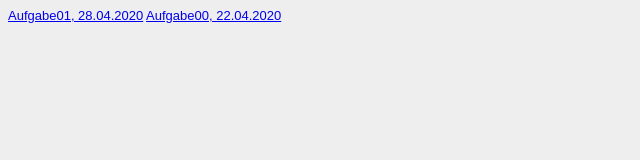
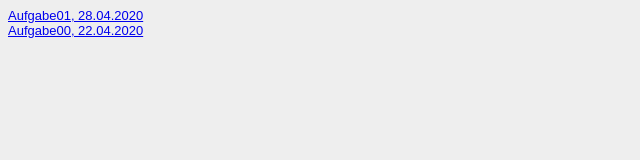
Before and after one commit to SorayaFe/GIS-SoSe-2020, a plain HTML site: page Steckbrief/steckbrief.htm in a window 1280 px wide. Shown: the whole page, without its empty margins (0-640 px from the left). Drawn offline with Linux system fonts and the light colour scheme.

Commit message:
Aufgabe01 test

```diff
--- a/Steckbrief/steckbrief.htm
+++ b/Steckbrief/steckbrief.htm
@@ -13,7 +13,7 @@ body {
 </head>
 <body>
 	<!-- Hier die Links zu den gelösten Aufgaben einstellen, aktuelle oben, alte stehen lassen! Format: Aufgabenbezeichnung, Datum -->
-	<a href="http://sorayafe.github.io/GIS-SoSe-2020/Aufgabe01/index.html" target="_blank">Aufgabe01, 28.04.2020</a>
+	<a href="http://sorayafe.github.io/GIS-SoSe-2020/Aufgabe01/index.html" target="_blank">Aufgabe01, 28.04.2020</a> <br>
 	<a href="http://sorayafe.github.io/GIS-SoSe-2020/Aufgabe00/index.html" target="_blank">Aufgabe00, 22.04.2020</a>
 </body>
 </html>
```
Also changed, not shown: Aufgabe01/index.html (+1 -2 lines).
